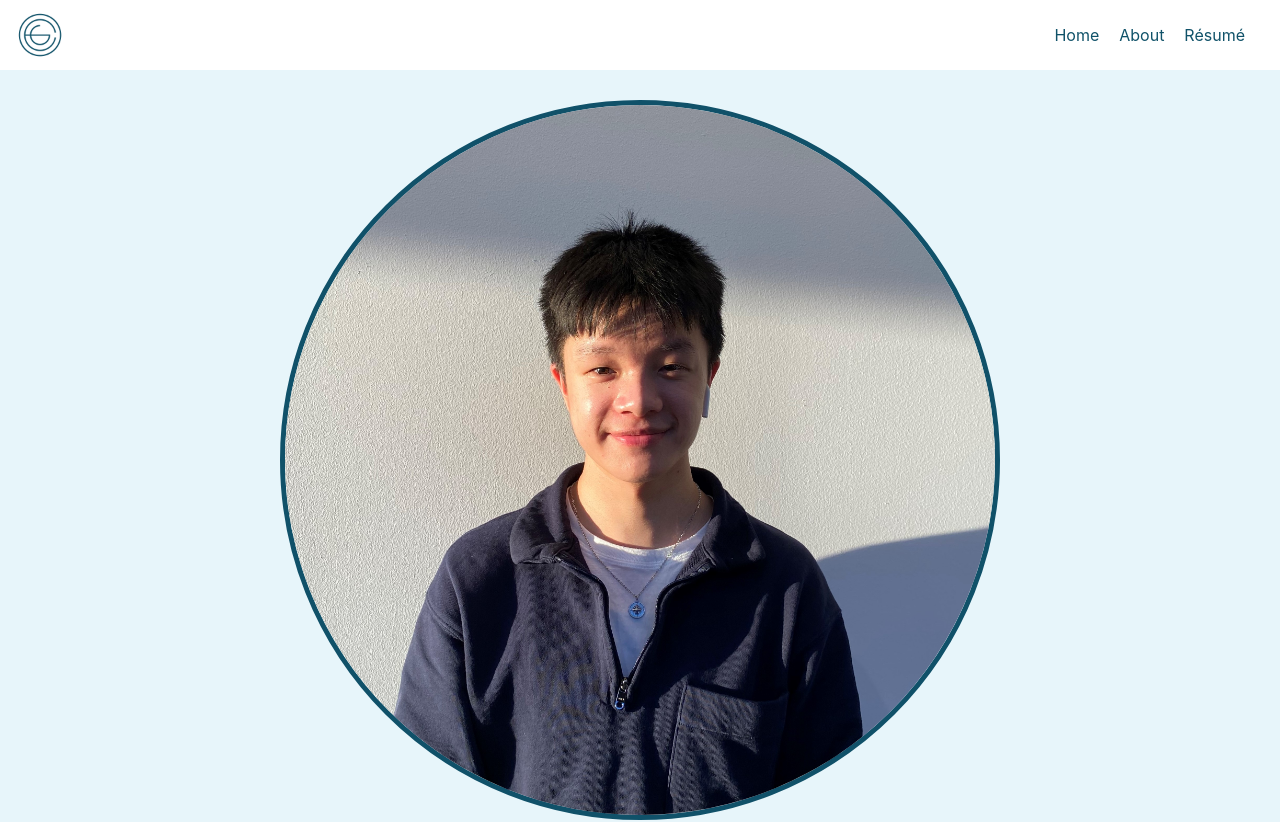
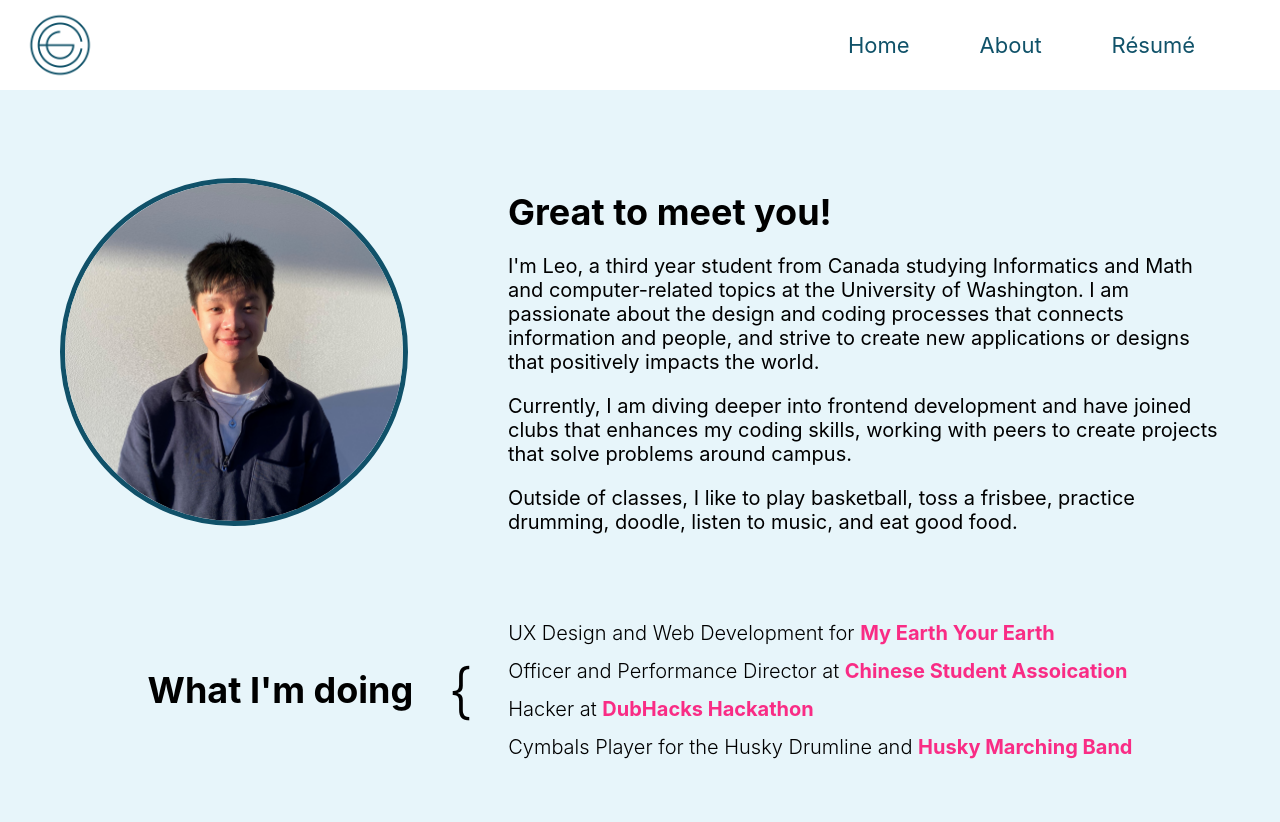
Before and after one commit to leowjli/leo-portfolio, a React (Create React App) app: page /about in a window 1280 px wide. Shown: the top 822 px of the page. Built offline with nearby package versions, Linux system fonts and the light colour scheme.

Commit message:
completed mobile-first css for all pages

```diff
--- a/src/components/InvolveCards.js
+++ b/src/components/InvolveCards.js
@@ -3,30 +3,24 @@ import { Link } from "react-router-dom";
 
   function Cards(props) {
     return (
+      <div>
         <h5>
           {props.position}
           <Link to={props.link} target="_blank" className={props.org} >
             <strong>{props.orgName}</strong>
           </Link>
         </h5>
+      </div>
     );
   }
 
   export default function InvolveCards() {
     return (
       <div className="activities">
-        <div>
         <Cards position={"UX Design and Web Development for "} link={"https://myearthyourearth.com/"} orgName={"My Earth Your Earth"} />
-        </div>
-        <div>
         <Cards position={"Officer and Performance Director at "} link={"https://www.csauw.com/"} org={"csa"} orgName={"Chinese Student Assoication"} />
-        </div>
-        <div>
         <Cards position={"Hacker at "} link={"https://dh22.dubhacks.co/"} org={"dh"} orgName={"DubHacks Hackathon"} />
-        </div>
-        <div>
         <Cards position={"Cymbals Player for the Husky Drumline and "} link={"https://www.huskymarchingband.org/"} org={"hmb"} orgName={"Husky Marching Band"} />
-        </div>
       </div>
     );
  }
--- a/src/css/style.css
+++ b/src/css/style.css
@@ -53,7 +53,7 @@ body {
   text-decoration: none;
   color: #105269;
   margin: 0 5px;
-  padding: 5px 5px;
+  padding: 5px;
   position: relative;
 }
 
@@ -106,6 +106,7 @@ body {
 
 .connect {
   font-weight: 400;
+  margin: 4px;
 }
 
 .cntlink {
@@ -141,7 +142,7 @@ article, h1, h3, h5 {
 }
 
 .intro {
-  font-size: 20px;
+  font-size: 18px;
   padding-top: 150px;
   padding-bottom: 100px;
 }
@@ -163,7 +164,7 @@ article, h1, h3, h5 {
   color: black;
 }
 
-.ezpark {
+.ezpark, .meye {
   display: flex;
   flex-direction: column;
   justify-content: center;
@@ -224,12 +225,75 @@ article, h1, h3, h5 {
   font-style: italic;
 }
 
-.meye {
+.about {
   display: flex;
   flex-direction: column;
-  justify-content: stretch;
   align-items: center;
-  padding: 10px;
+  justify-content: center;
+  margin: 100px 40px 20px 40px;
+}
+
+.about img {
+  height: 60%;
+  width: 60%;
+  border-radius: 50%;
+  border: solid 5px #105169;
+}
+
+.about h1 {
+  font-size: 24px;
+  margin-top: 40px;
+}
+
+.about p {
+  font-size: 14px;
+  max-width: 800px;
+  word-wrap: break-word;
+  margin: 20px 0;
+}
+
+.involvements {
+  display: flex;
+  flex-direction: column;
+  align-items: center;
+  justify-content: center;
+  margin: 0 40px;
+}
+
+.involvements a {
+  text-decoration: none;
+  color: #f92c85;
+}
+
+.involvements a:hover{
+  text-decoration: underline;
+}
+
+.curly {
+  display: none;
+  font-size: 80px;
+  padding-bottom: 12px;
+  font-weight: 300;
+}
+
+.activities {
+  display: flex;
+  flex-direction: column;
+  align-items: flex-start;
+  justify-content: center;
+  padding: 20px 0;
+}
+
+.activities div {
+  margin: 5px 0;
+}
+
+.activities h5 {
+  line-height: 1.4;
+  font-weight: 300;
+  font-size: 16px;
+  overflow-wrap: break-word;
+  word-wrap: break-word;
 }
 
 .resume {
@@ -296,68 +360,230 @@ button a:hover::before {
   transform: scaleX(1);
 }
 
+@media (min-width: 598px) {
+  .navbar ul {
+    margin: 8px 15px;
+  }
+
+  .navbar a {
+    margin: 0 10px;
+    padding: 5px 10px;
+  }
+
+  .intro {
+    font-size: 19px;
+  }
+
+  .major {
+    font-size: 17px;
+  }
+
+  .ezpark, .meye {
+    padding: 20px;
+  }
+
+  .prompt, .prompt2 {
+    font-size: 16px;
+    margin: 3% 10%;
+  }
+
   .about {
-  display: flex;
-  flex-direction: column;
-  align-items: center;
-  justify-content: center;
-  margin: 100px 40px 20px 40px;
+    margin: 100px 80px 20px;
   }
 
   .about img {
-  height: 60%;
-  width: 60%;
-  border-radius: 50%;
-  border: solid 5px #105169;
+    height: 50%;
+    width: 50%;
+  }
+
+  .about p {
+    font-size: 15px;
+  }
+
+  .involvements {
+    margin: 20px 80px;
+  }
+
+  .activities h5 {
+    font-size: 16px;
+  }
+
+  .resumepic {
+    width: 75%;
+  }
+}
+
+@media (min-width: 768px) {
+  .namelogo {
+    max-width: 60px;
+    max-height: 60px;
+    margin-left: 15px;
+  }
+
+  .navbar ul {
+    margin: 10px 30px;
+  }
+
+  .navbar a {
+    margin: 0 15px;
+    padding: 5px 15px;
+    font-size: 19px;
+  }
+
+  .connect {
+    font-size: 20px;
+  }
+
+  .cr {
+    font-size: 12px;
+  }
+
+  .intro {
+    font-size: 22px;
+    padding-top: 200px;
+    padding-bottom: 150px;
+  }
+
+  .major {
+    font-size: 18px;
+  }
+
+  .prompt, .prompt2 {
+    font-size: 18px;
+    margin: 2% 12%;
+  }
+
+  .about {
+    flex-direction: row;
+    justify-content: space-evenly;
+    margin: 100px 40px 20px;
+  }
+
+  .about img {
+    height: 40%;
+    width: 40%;
+  }
+
+  .about p {
+    font-size: 16px;
+  }
+
+  .about div {
+    margin-left: 40px;
+  }
+
+  .involvements {
+    flex-direction: row;
+    margin: 20px 40px;
+  }
+
+  .involvements h1 {
+    text-align: center;
+  }
+
+  .curly {
+    display: block;
+    padding: 12px 50px;
+  }
+
+  .activities h5 {
+    font-size: 17px;
+  }
+
+  .resumepic {
+    width: 55%;
+  }
+}
+
+@media (min-width: 992px) {
+  .namelogo {
+    max-width: 70px;
+    max-height: 70px;
+    margin-left: 15px;
+  }
+
+  .navbar ul {
+    margin: 15px 40px;
+  }
+
+    .navbar a {
+    margin: 0 15px;
+    padding: 5px 20px;
+    font-size: 22px;
+  }
+
+  .connect {
+    font-size: 22px;
+  }
+
+  .intro {
+    font-size: 26px;
+    padding-top: 250px;
+    padding-bottom: 150px;
+  }
+
+  .major {
+    font-size: 24px;
+  }
+
+  .work {
+    display: flex;
+    flex-direction: row;
+    align-items: center;
+    justify-content: space-evenly;
+  }
+
+  .ezpark, .meye {
+    padding: 5px;
+  }
+
+  .prompt, .prompt2 {
+    font-size: 16px;
+    margin: 2% 12%;
+  }
+
+  .about {
+    flex-direction: row;
+    justify-content: space-evenly;
+    margin: 150px 60px 20px;
+  }
+
+  .about img {
+    height: 30%;
+    width: 30%;
+  }
+
+  .about div {
+    margin-left: 100px;
   }
 
   .about h1 {
-  font-size: 20px;
-  margin-top: 40px;
+    font-size: 36px;
   }
 
   .about p {
-  font-size: 14px;
-  max-width: 800px;
-  word-wrap: break-word;
-  margin: 20px 0;
+    font-size: 20px;
   }
 
   .involvements {
-  display: flex;
-  flex-direction: column;
-  align-items: center;
-  justify-content: space-evenly;
-  margin: 0 15%;
+    margin: 40px 90px;
   }
 
-.involvements a {
-  text-decoration: none;
-  color: #f92c85;
+  .involvements h1 {
+    font-size: 36px;
   }
 
-.involvements a:hover{
-  text-decoration: underline;
-}
-
-.curly {
-  display: none;
-  font-size: 80px;
-  padding-bottom: 12px;
-  font-weight: 300;
-}
-
-.activities {
-  display: flex;
-  flex-direction: column;
-  align-items: flex-start;
-  justify-content: center;
-  padding: 20px 0;
+  .involvements .curly {
+    display: block;
+    padding: 12px 35px;
+    font-size: 60px;
   }
 
   .activities h5 {
-  line-height: 1.4;
-  font-weight: 300;
-  font-size: 16px;
-  margin: 5px 0;
+    font-size: 20px;
   }
+
+  .resumepic {
+    width: 45%;
+  }
+}
```
Lines whose indentation alone changed are shown as unchanged.
